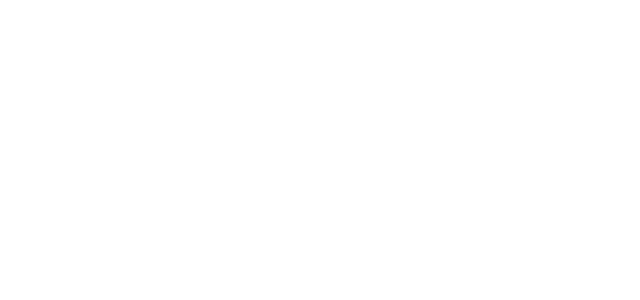
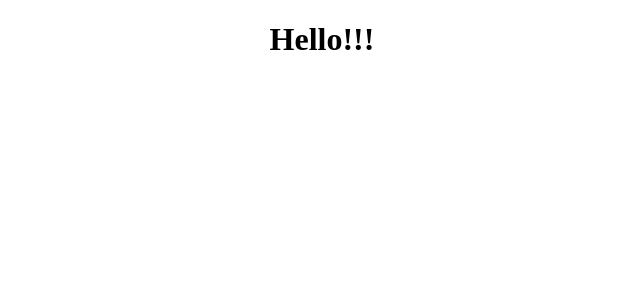
Before and after one commit to dmtrack/discordapp, a React (Create React App) app: page / in a window 1280 px wide. Shown: the top 300 px of the page, without its empty margins (318-958 px from the left). Built offline with nearby package versions, Linux system fonts and the light colour scheme.

Commit message:
add: bootstrap installed

```diff
--- a/package.json
+++ b/package.json
@@ -6,6 +6,7 @@
     "@testing-library/jest-dom": "^5.16.5",
     "@testing-library/react": "^13.4.0",
     "@testing-library/user-event": "^13.5.0",
+    "bootstrap": "^5.2.2",
     "prettier": "^2.7.1",
     "react": "^18.2.0",
     "react-dom": "^18.2.0",
--- a/public/index.html
+++ b/public/index.html
@@ -15,29 +15,13 @@
       user's mobile device or desktop. See https://developers.google.com/web/fundamentals/web-app-manifest/
     -->
     <link rel="manifest" href="%PUBLIC_URL%/manifest.json" />
-    <!--
-      Notice the use of %PUBLIC_URL% in the tags above.
-      It will be replaced with the URL of the `public` folder during the build.
-      Only files inside the `public` folder can be referenced from the HTML.
 
-      Unlike "/favicon.ico" or "favicon.ico", "%PUBLIC_URL%/favicon.ico" will
-      work correctly both with client-side routing and a non-root public URL.
-      Learn how to configure a non-root public URL by running `npm run build`.
-    -->
     <title>React App</title>
   </head>
   <body>
     <noscript>You need to enable JavaScript to run this app.</noscript>
     <div id="root"></div>
-    <!--
-      This HTML file is a template.
-      If you open it directly in the browser, you will see an empty page.
+    <script src="https://cdn.jsdelivr.net/npm/bootstrap@5.2.2/dist/js/bootstrap.bundle.min.js" integrity="sha384-OERcA2EqjJCMA+/3y+gxIOqMEjwtxJY7qPCqsdltbNJuaOe923+mo//f6V8Qbsw3" crossorigin="anonymous"></script>
 
-      You can add webfonts, meta tags, or analytics to this file.
-      The build step will place the bundled scripts into the <body> tag.
-
-      To begin the development, run `npm start` or `yarn start`.
-      To create a production bundle, use `npm run build` or `yarn build`.
-    -->
   </body>
 </html>
--- a/src/App.js
+++ b/src/App.js
@@ -4,7 +4,7 @@
   console.log("Hello world!");
   return (
     <div className="App">
-      <h1>Hello!</h1>
+      <h1>Hello!!!</h1>
     </div>
   );
 }
--- a/src/index.js
+++ b/src/index.js
@@ -1,11 +1,10 @@
-import React from 'react';
-import ReactDOM from 'react-dom/client';
+import React from "react";
+import ReactDOM from "react-dom/client";
+import App from "./App";
 
-
-
-const root = ReactDOM.createRoot(document.getElementById('root'));
+const root = ReactDOM.createRoot(document.getElementById("root"));
 root.render(
   <React.StrictMode>
-
+    <App />
   </React.StrictMode>
 );
```
Also changed, not shown: src/css/style.css (added), 1 other file (tests, documents, lock files or other folders).
